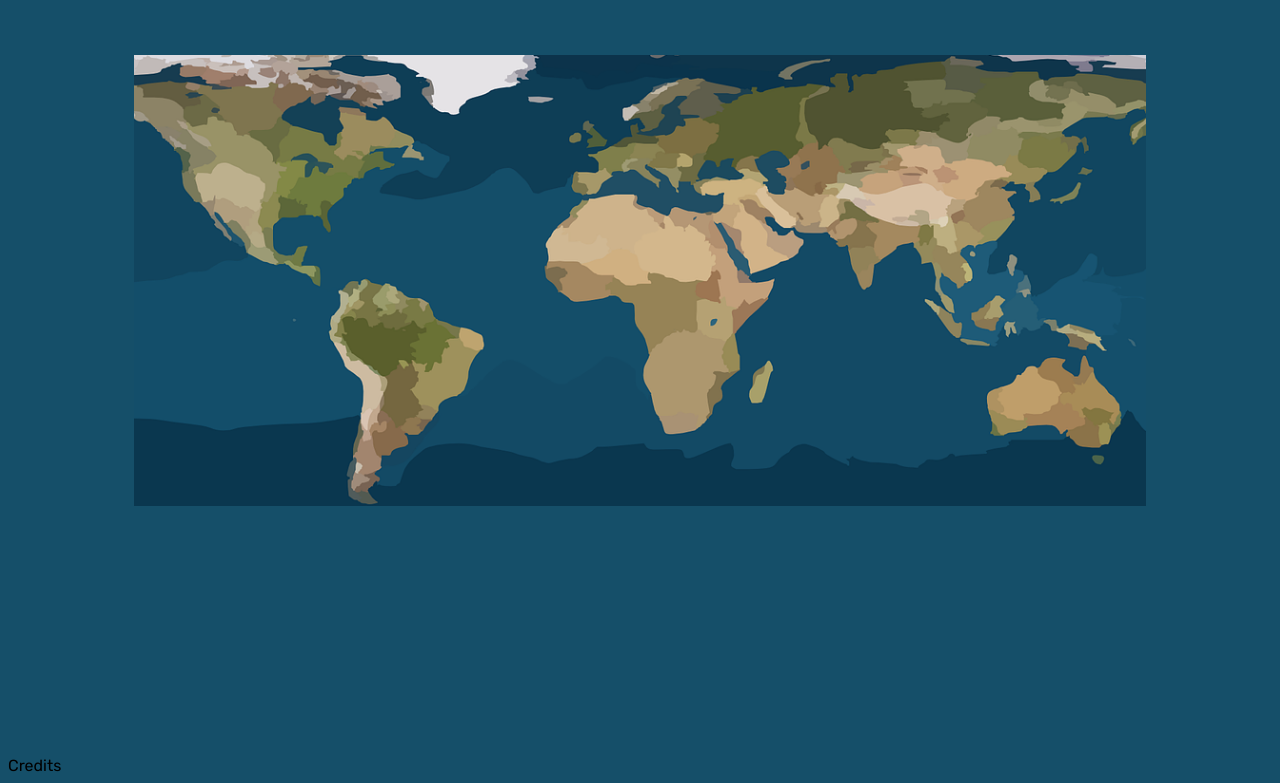
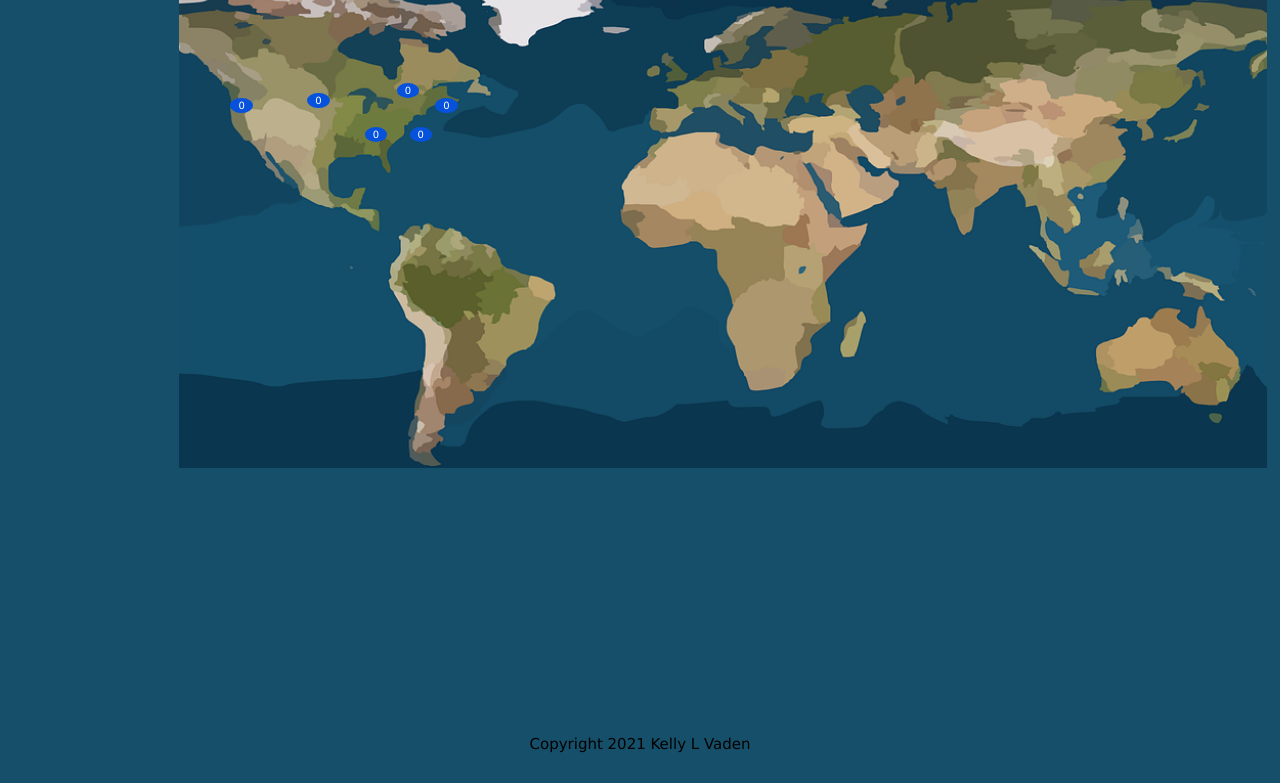
Before and after one commit to kvaden19/pandemic-board-game, a website: page index.html in a window 1280 px wide. Shown: the part 201-984 px from the top of the page. Drawn offline with nearby package versions, Linux system fonts and the light colour scheme.

Commit message:
Experimented with using W3 Badges for city markers; placed N. American cities on map using absolute positioning

```diff
--- a/assets/css/style.css
+++ b/assets/css/style.css
@@ -1,29 +1,100 @@
 :root {
     --background: #154f69;
+    --blue: #0652DD;
+    --red: ;
+    --yellow: ;
+    --black: ;
 }
 
 * {
     background-color: var(--background);
     box-sizing: border-box;
+}
+
+h1 {
+    font-size: 75px;
     font-family: 'Rubik', 'Roboto', 'Open Sans', sans-serif;
 }
 
 header {
     width: 100%;
     text-align: center;
-    padding: 10px 10px 10px;
-    font-size: 45px;
+    padding: 10px 10px 40px;
     color: #EA2027;
     text-shadow: 6px 0px #FFC312;
 }
 
-#board {
+#map {
+    position: relative;
+}
+
+#map img {
+    width: 85%;
     display: block;
-    width: 80%;
-    margin-left: auto;
-    margin-right: auto;
+    padding: 0;
+    margin-left: 14%;
+    margin-right: 1%;
+}
+
+.city {
+    opacity: 1.0
+}
+
+/* .city:hover {
+    opacity: 1.0;
+} */
+
+#atlanta {
+    position: absolute;
+    bottom: 67%;
+    left: 28.5%;
+}
+
+#san-francisco {
+    position: absolute;
+    bottom: 73%;
+    left: 18%;
+}
+
+#chicago {
+    position: absolute;
+    bottom: 74%;
+    left: 24%;
+}
+
+#montreal {
+    position: absolute;
+    bottom: 76%;
+    left: 31%;
+}
+
+#new-york {
+    position: absolute;
+    bottom: 73%;
+    left: 34%;
+}
+
+#dc {
+    position: absolute;
+    bottom: 67%;
+    left: 32%;
+}
+
+#montreal {
+    position: absolute;
+    bottom: 76%;
+    left: 31%;
 }
 
 #player-one {
     height: 250px;
 }
+
+.blue {
+    background-color: var(--blue);
+}
+
+footer {
+    width: 100%;
+    text-align: center;
+}
--- a/index.html
+++ b/index.html
@@ -4,15 +4,29 @@
 <head>
     <meta charset="utf-8" />
     <title>One Quiet Night</title>
-    <link href="./assets/css/style.css" rel="stylesheet" />
+    <link href="https://www.w3schools.com/w3css/4/w3.css" rel="stylesheet">
+    <link href="./assets/css/style.css" rel="stylesheet">
     <link href="https://fonts.googleapis.com/css?family=Rubik" rel="stylesheet">
 </head>
 <body>
     <header><h1>PANDEMIC<h1></header>
     <main>
-        <img src="./assets/images/world.png" id="board">
+        <div id="map">
+            <img src="./assets/images/world.png">
+            <span id="atlanta" class="city w3-badge w3-tiny blue">0</span>
+            <span id="san-francisco" class="city w3-badge w3-tiny blue">0</span>
+            <span id="chicago" class="city w3-badge w3-tiny blue">0</span>
+            <span id="montreal" class="city w3-badge w3-tiny blue">0</span>
+            <span id="new-york" class="city w3-badge w3-tiny blue">0</span>
+            <span id="dc" class="city w3-badge w3-tiny blue">0</span>
+        </div>
         <div id="player-one"></div>
+        <div id="player-two"></div>
+        <div id="player-three"></div>
+        <div id="player-four"></div>
     </main>
-    <footer>Credits</footer>
+    <footer>
+        <p> Copyright 2021 Kelly L Vaden
+    </footer>
 </body>
 </html>
```
Also changed, not shown: README.md.
